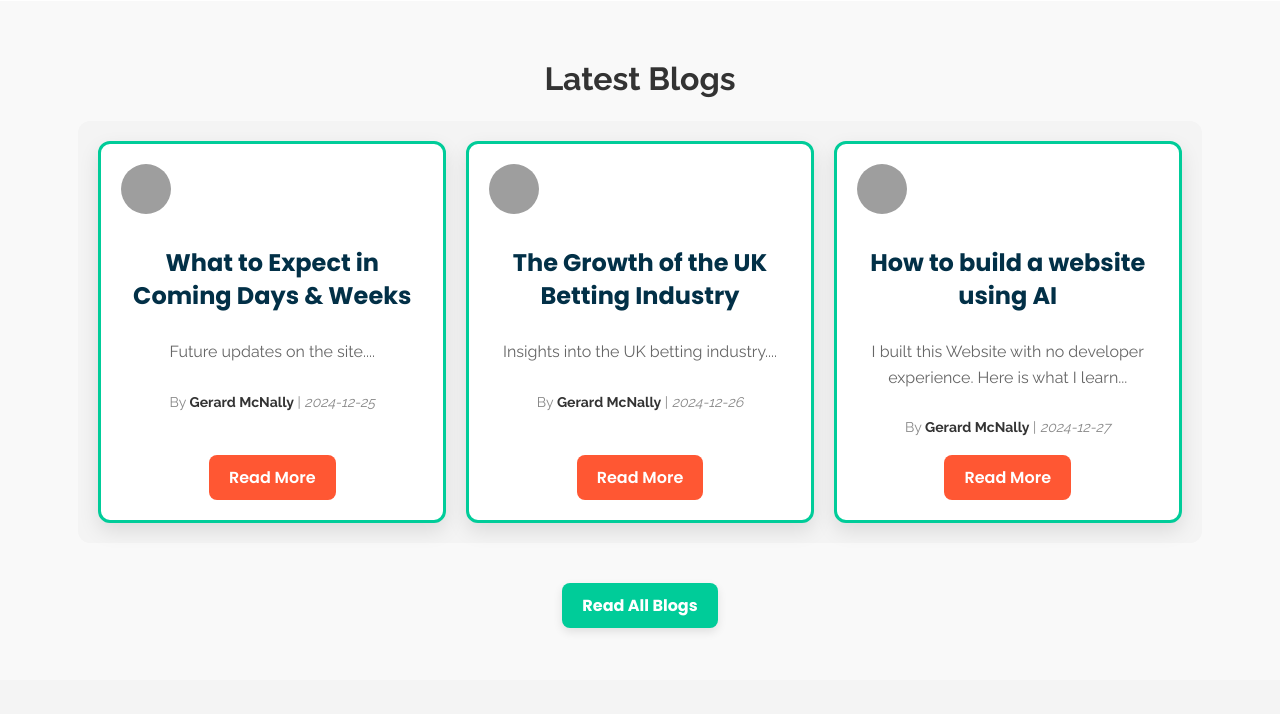
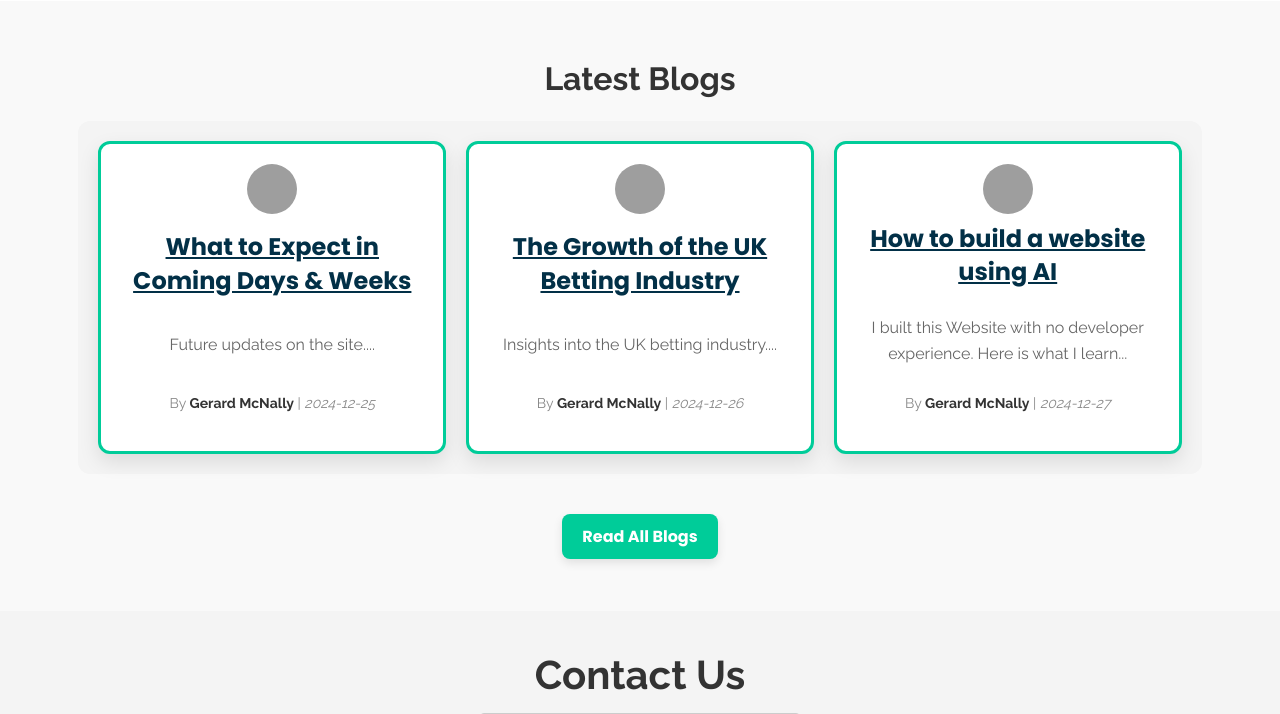
Before and after one commit to sportsbetgrowth/website, a Flask app: page / in a window 1280 px wide. Shown: the part 2916-3630 px from the top of the page. Run offline with Flask 3, Linux system fonts and the light colour scheme; some libraries are stand-ins or nearby versions; grey boxes are pictures that could not be loaded.

Commit message:
Updates to Site to Streamline Style

```diff
--- a/sportsbetgrowth-site/static/css/styles.css
+++ b/sportsbetgrowth-site/static/css/styles.css
@@ -1710,3 +1710,24 @@ footer a:hover {
     width: 100%; /* Ensure it spans the full section */
     text-align: center;
 }
+
+.blog-item {
+    display: flex;
+    flex-direction: column; /* Stack content vertically */
+    align-items: center; /* Center horizontally */
+    text-align: center; /* Center text */
+    padding: 15px; /* Add padding inside the card */
+    border: 1px solid #ddd; /* Optional: Add a border for styling */
+    border-radius: 8px; /* Optional: Add rounded corners */
+    box-shadow: 0 4px 8px rgba(0, 0, 0, 0.1); /* Optional: Add subtle shadow */
+}
+
+.blog-author-img {
+    display: block;
+    margin: 0 auto; /* Center the image */
+    width: 100px; /* Consistent size */
+    height: 100px; /* Consistent size */
+    border-radius: 50%; /* Make it circular */
+    object-fit: cover; /* Scale and crop the image */
+    margin-bottom: 15px; /* Add spacing below the image */
+}
--- a/sportsbetgrowth-site/static/js/scripts.js
+++ b/sportsbetgrowth-site/static/js/scripts.js
@@ -231,10 +231,9 @@ document.addEventListener('DOMContentLoaded', () => {
             latestBlogsContainer.innerHTML = latestBlogs.map(blog => `
                 <div class="blog-item">
                     <img src="${blog.image}" alt="${blog.title}" class="blog-author-img">
-                    <h3 class="blog-title">${blog.title}</h3>
+                    <a href="/blog-detail?id=${blog.id}" class="blog-title">${blog.title}</a>
                     <p class="blog-summary">${blog.content.substring(0, 100)}...</p>
                     <p class="blog-meta">By <span class="blog-author">${blog.author}</span> | <span class="blog-date">${blog.date}</span></p>
-                    <a href="/blog-detail?id=${blog.id}" class="read-more">Read More</a>
                 </div>
             `).join('');
         })
@@ -253,10 +252,9 @@ document.addEventListener('DOMContentLoaded', () => {
                 blogsContainer.innerHTML = blogs.map(blog => `
                     <div class="blog-item">
                         <img src="${blog.image}" alt="${blog.title}" class="blog-banner-img">
-                        <h2 class="blog-title">${blog.title}</h2>
+                        <a href="/blog-detail?id=${blog.id}" class="blog-title">${blog.title}</a>
                         <p class="blog-summary">${blog.content.substring(0, 100)}...</p>
                         <p class="blog-meta">By <span class="blog-author">${blog.author}</span> | <span class="blog-date">${blog.date}</span></p>
-                        <a href="/blog-detail?id=${blog.id}" class="read-more">Read More</a>
                     </div>
                 `).join('');
             })
```
